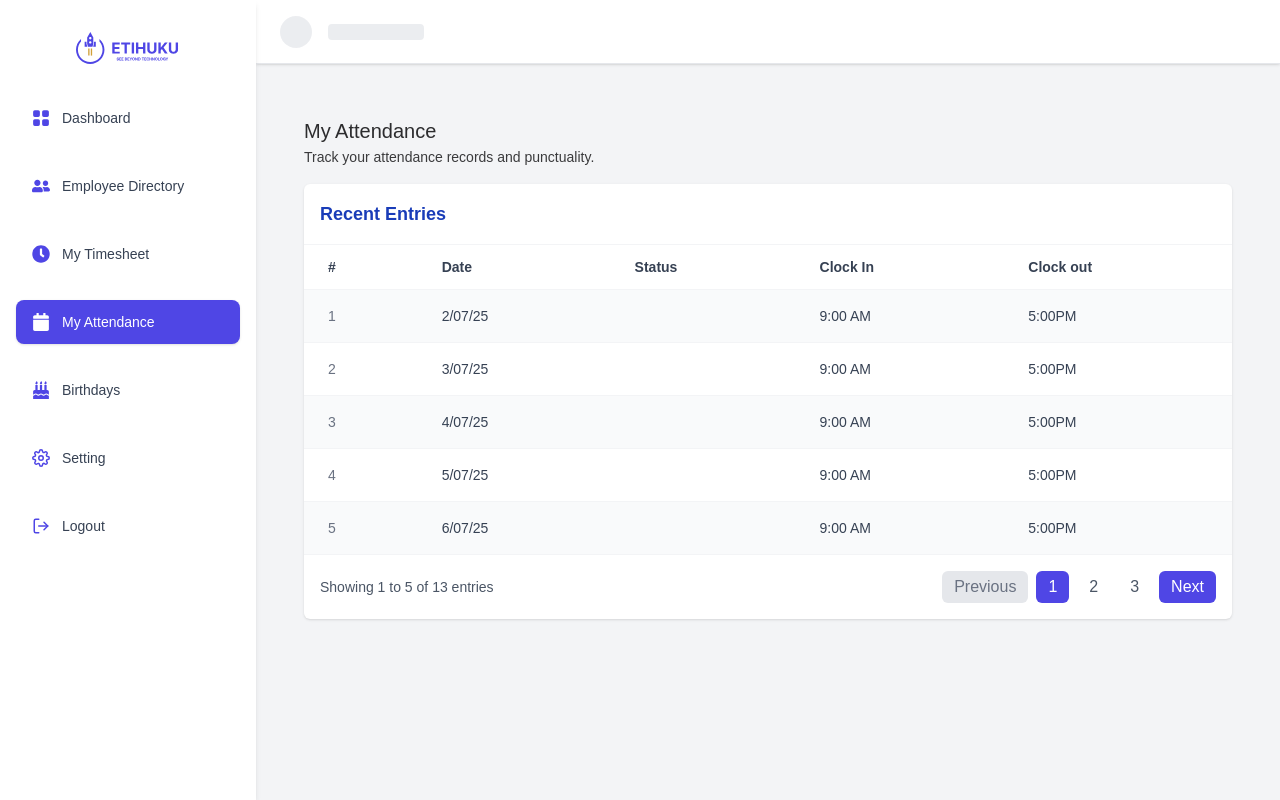
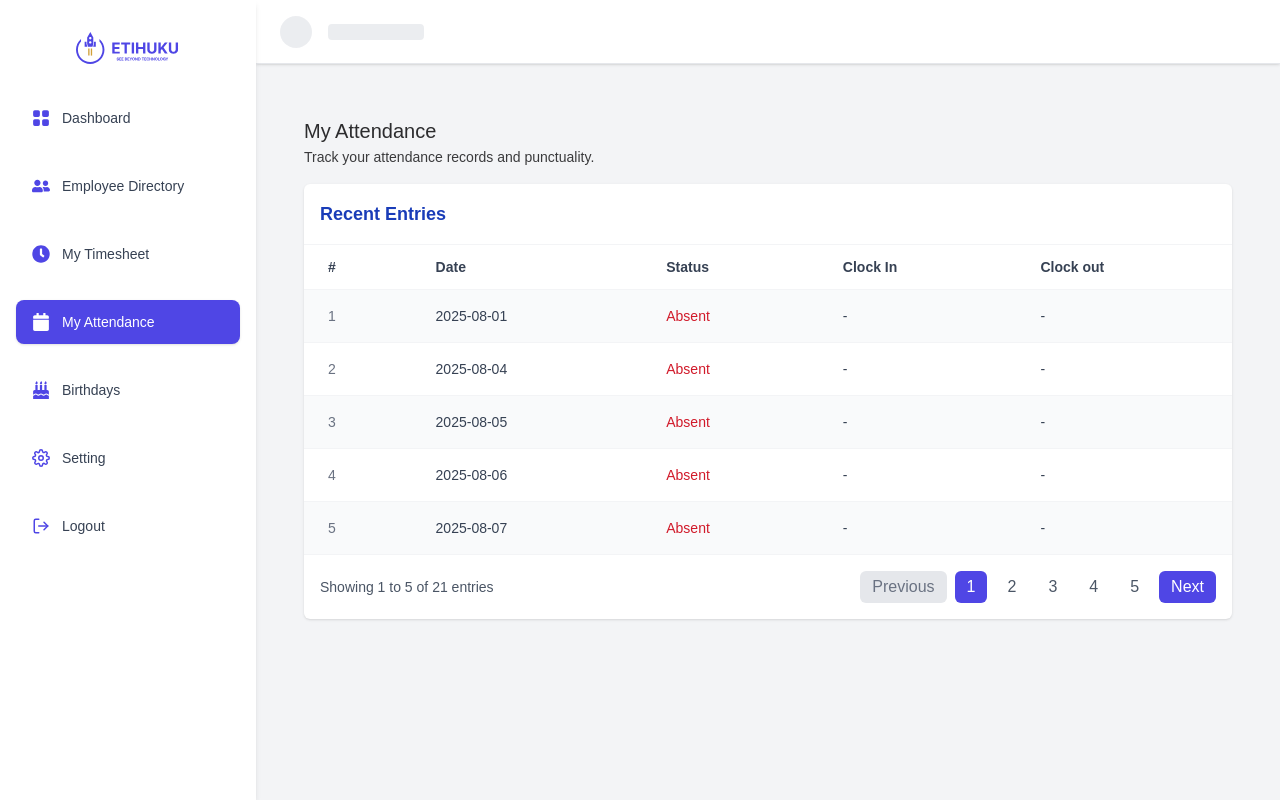
Before and after one commit to Mpho-vincent-makgwe/employee-management-system-admin-employee-dashboard-, a Next.js app: page /employee/my-attendance in a window 1280 px wide. Built offline with nearby package versions, Linux system fonts and the light colour scheme.

Commit message:
added attendance summary component and enhance attendance table with status rendering.

```diff
--- /dev/null
+++ b/src/components/EmployeeComponents/AttendanceSummaryCards.jsx
@@ -0,0 +1,44 @@
+import {
+  timesheetEntries,
+  getTimeSummary,
+} from "../../data/employeeData/timesheetData";
+import { getAttendanceSummary } from "../../data/employeeData/timesheetData";
+import { Clock } from "lucide-react";
+const AttendanceSummary = () => {
+  const summary = getAttendanceSummary(timesheetEntries);
+
+  const items = [
+    { title: "This Month Working Days", value: summary.workingDaysThisMonth },
+    { title: "Present", value: summary.present },
+    { title: "Absent", value: summary.absent },
+    { title: "Late", value: summary.late },
+  ];
+
+  return (
+    <div className="grid grid-cols-1 sm:grid-cols-2 lg:grid-cols-4 gap-4 mb-8">
+      {items.map(({ title, value }) => (
+        <div
+          key={title}
+          className="w-full h-[124px] p-4 border-[0.4px] border-gray-200 rounded-[8px] bg-white flex flex-col sm:flex-row items-center gap-[10px] shadow"
+        >
+          {/* Icon */}
+          <div className="w-[40px] h-[40px] bg-indigo-600 text-white rounded-full flex items-center justify-center">
+            <Clock />
+          </div>
+
+          {/* Text Block */}
+          <div className="text-center sm:text-left">
+            <div className="text-[10px] font-normal leading-[16px] text-gray-600 w-full h-[16px] mb-1">
+              {title}
+            </div>
+            <div className="w-[110px] h-[24px] text-[20px] font-semibold leading-[32px] text-[#3A3A3C]">
+              {value}
+            </div>
+          </div>
+        </div>
+      ))}
+    </div>
+  );
+};
+
+export default AttendanceSummary;
--- a/src/components/EmployeeComponents/MyAttendanceTable.jsx
+++ b/src/components/EmployeeComponents/MyAttendanceTable.jsx
@@ -4,11 +4,27 @@ import Table from "../Table";
 import { timesheetEntries } from "../../data/employeeData/timesheetData";
 import { useEffect } from "react";
 import { useSearch } from "../../context/SearchContext";
+import { getStatus } from "../../data/employeeData/timesheetData";
+import { fillMissingDays } from "../../data/employeeData/timesheetData";
 
 const MyAttendanceTable = () => {
+  const statusStyles = {
+    Present: "text-[#10B981]",
+    Late: "text-[#D1A039]",
+    Absent: "text-[#D11A2A]",
+  };
+
   const columns = [
     { key: "date", title: "Date" },
-    { key: "status", title: "Status" },
+    {
+      key: "status",
+      title: "Status",
+      render: (row) => {
+        const status = row.status;
+        const colorClass = statusStyles[status] || "bg-gray-100 text-gray-700";
+        return <span className={` ${colorClass}`}>{status}</span>;
+      },
+    },
     { key: "clockIn", title: "Clock In" },
     { key: "clockOut", title: "Clock out" },
   ];
@@ -20,12 +36,18 @@ const MyAttendanceTable = () => {
     return () => setSearchTerm("");
   }, [setSearchTerm]);
 
+  const now = new Date();
+  const year = now.getFullYear();
+  const month = now.getMonth(); // 0-based: July = 6
+
+  const dataWithStatus = fillMissingDays(timesheetEntries, year, month);
+
   return (
     <div className="bg-gray-100">
       <div>
         <Table
           columns={columns}
-          data={timesheetEntries}
+          data={dataWithStatus}
           title="Recent Entries"
           titleClassName="text-blue-800 " // Custom title styling
           // subtitle="Manage public holidays and company-specific holidays"
--- a/src/data/employeeData/timesheetData.js
+++ b/src/data/employeeData/timesheetData.js
@@ -1,19 +1,18 @@
 export const timesheetEntries = [
   { date: "2/07/25", clockIn: "9:00 AM", clockOut: "5:00PM", totalHours: 8 },
-  { date: "3/07/25", clockIn: "9:00 AM", clockOut: "5:00PM", totalHours: 8 },
-  { date: "4/07/25", clockIn: "9:00 AM", clockOut: "5:00PM", totalHours: 8 },
+  { date: "3/07/25", clockIn: "9:01 AM", clockOut: "6:00PM", totalHours: 9 },
+  { date: "4/07/25", clockIn: "8:55 AM", clockOut: "5:00PM", totalHours: 8 },
   { date: "5/07/25", clockIn: "9:00 AM", clockOut: "5:00PM", totalHours: 8 },
-  { date: "6/07/25", clockIn: "9:00 AM", clockOut: "5:00PM", totalHours: 8 },
-  { date: "7/07/25", clockIn: "9:00 AM", clockOut: "5:00PM", totalHours: 8 },
+  { date: "6/07/25", clockIn: "9:10 AM", clockOut: "5:00PM", totalHours: 8 },
+  { date: "7/07/25", clockIn: "9:05 AM", clockOut: "5:00PM", totalHours: 8 },
   { date: "8/07/25", clockIn: "9:00 AM", clockOut: "5:00PM", totalHours: 8 },
-  { date: "9/07/25", clockIn: "9:00 AM", clockOut: "5:00PM", totalHours: 8 },
+  { date: "9/07/25", clockIn: "8:50 AM", clockOut: "5:00PM", totalHours: 8 },
   { date: "10/07/25", clockIn: "9:00 AM", clockOut: "5:00PM", totalHours: 8 },
-  { date: "11/07/25", clockIn: "9:00 AM", clockOut: "5:00PM", totalHours: 8 },
-  { date: "12/07/25", clockIn: "9:00 AM", clockOut: "5:00PM", totalHours: 8 },
-  { date: "13/07/25", clockIn: "9:00 AM", clockOut: "5:00PM", totalHours: 8 },
+  { date: "11/07/25", clockIn: "9:25 AM", clockOut: "5:00PM", totalHours: 8 },
+  { date: "12/07/25", clockIn: "9:35 AM", clockOut: "5:00PM", totalHours: 8 },
+  { date: "13/07/25", clockIn: "9:05 AM", clockOut: "5:00PM", totalHours: 8 },
   { date: "14/07/25", clockIn: "9:00 AM", clockOut: "5:00PM", totalHours: 8 },
 ];
-
 //data is for July 2025
 
 import { parse, isSameDay, isSameWeek, isSameMonth } from "date-fns";
@@ -54,3 +53,82 @@ export const getTimeSummary = (entries) => {
     overtime,
   };
 };
+
+function getWorkingDaysInMonth(year, month) {
+  const days = [];
+  const date = new Date(year, month, 1);
+
+  while (date.getMonth() === month) {
+    const isWeekday = date.getDay() !== 0 && date.getDay() !== 6; // exclude Sunday (0) and Saturday (6)
+    if (isWeekday) {
+      days.push(new Date(date)); // clone the date
+    }
+    date.setDate(date.getDate() + 1);
+  }
+
+  return days;
+}
+
+export function fillMissingDays(entries, year, month) {
+  const workingDays = getWorkingDaysInMonth(year, month);
+
+  const filled = workingDays.map((date) => {
+    const entry = entries.find((e) =>
+      isSameDay(parse(e.date, "d/MM/yy", new Date()), date)
+    );
+
+    if (entry) {
+      return {
+        ...entry,
+        status: getStatus(entry.clockIn),
+      };
+    } else {
+      return {
+        date: date.toISOString().split("T")[0],
+        clockIn: "-",
+        clockOut: "-",
+        totalHours: "0",
+        status: "Absent",
+      };
+    }
+  });
+
+  return filled;
+}
+
+const finalData = fillMissingDays(timesheetEntries, 2025, 6);
+// Calculates stats
+export function getAttendanceSummary(entries) {
+  const now = new Date();
+  const year = now.getFullYear();
+  const month = now.getMonth(); // 0-based: July = 6
+
+  const workingDaysThisMonth = getWorkingDaysInMonth(year, month).length;
+
+  const filledEntries = fillMissingDays(entries, year, month); // include absent days
+
+  const present = entries.length;
+  const absent = workingDaysThisMonth - present;
+
+  const late = filledEntries.filter((entry) => {
+    if (entry.status === "Late") return true;
+    return false;
+  }).length;
+
+  return {
+    workingDaysThisMonth,
+    present,
+    absent,
+    late,
+  };
+}
+
+export function getStatus(clockInTime) {
+  const [hourStr, minuteStr] = clockInTime
+    .replace(" AM", "")
+    .replace(" PM", "")
+    .split(":");
+  const hour = parseInt(hourStr, 10);
+  const minute = parseInt(minuteStr, 10);
+  return hour > 9 || (hour === 9 && minute > 0) ? "Late" : "Present";
+}
```
